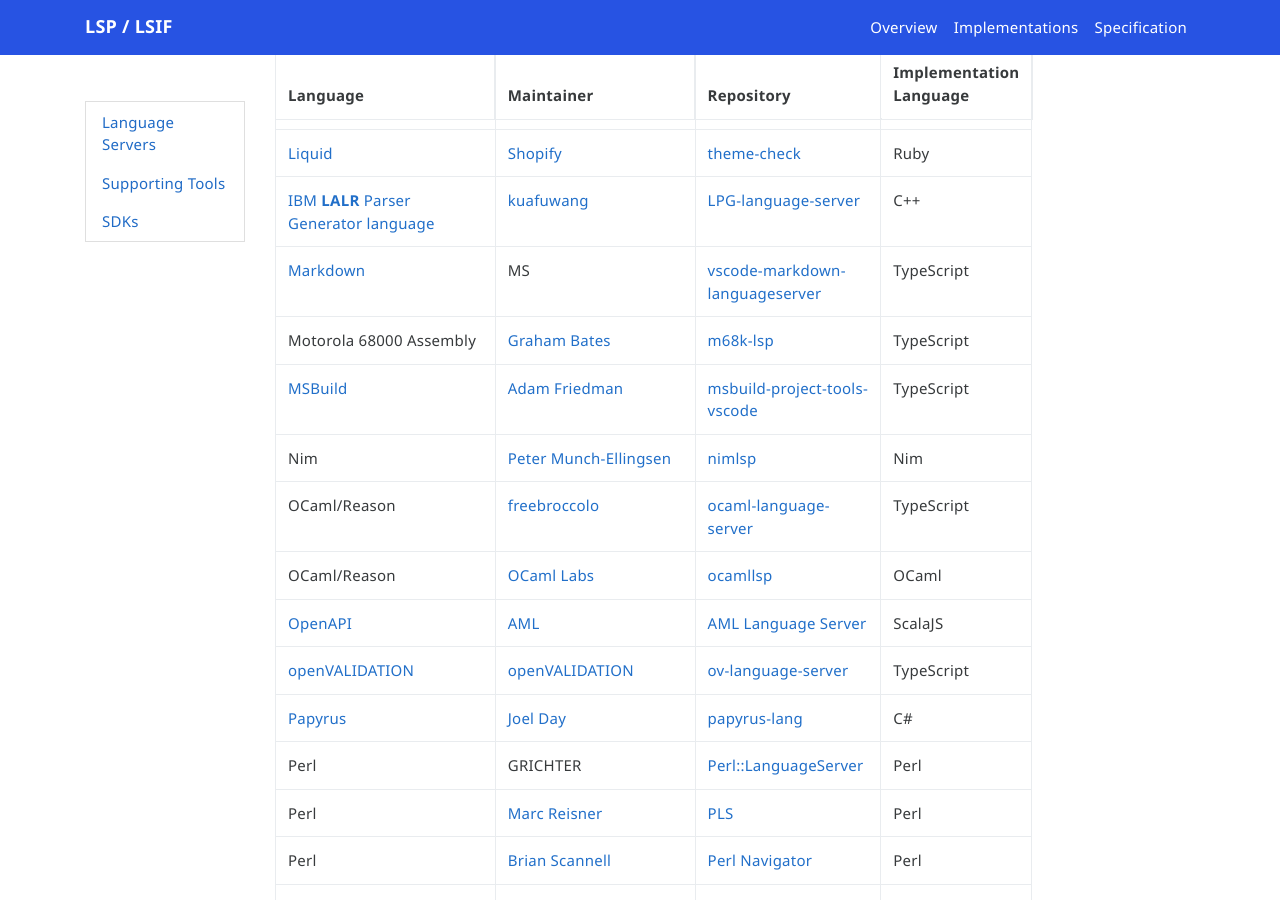
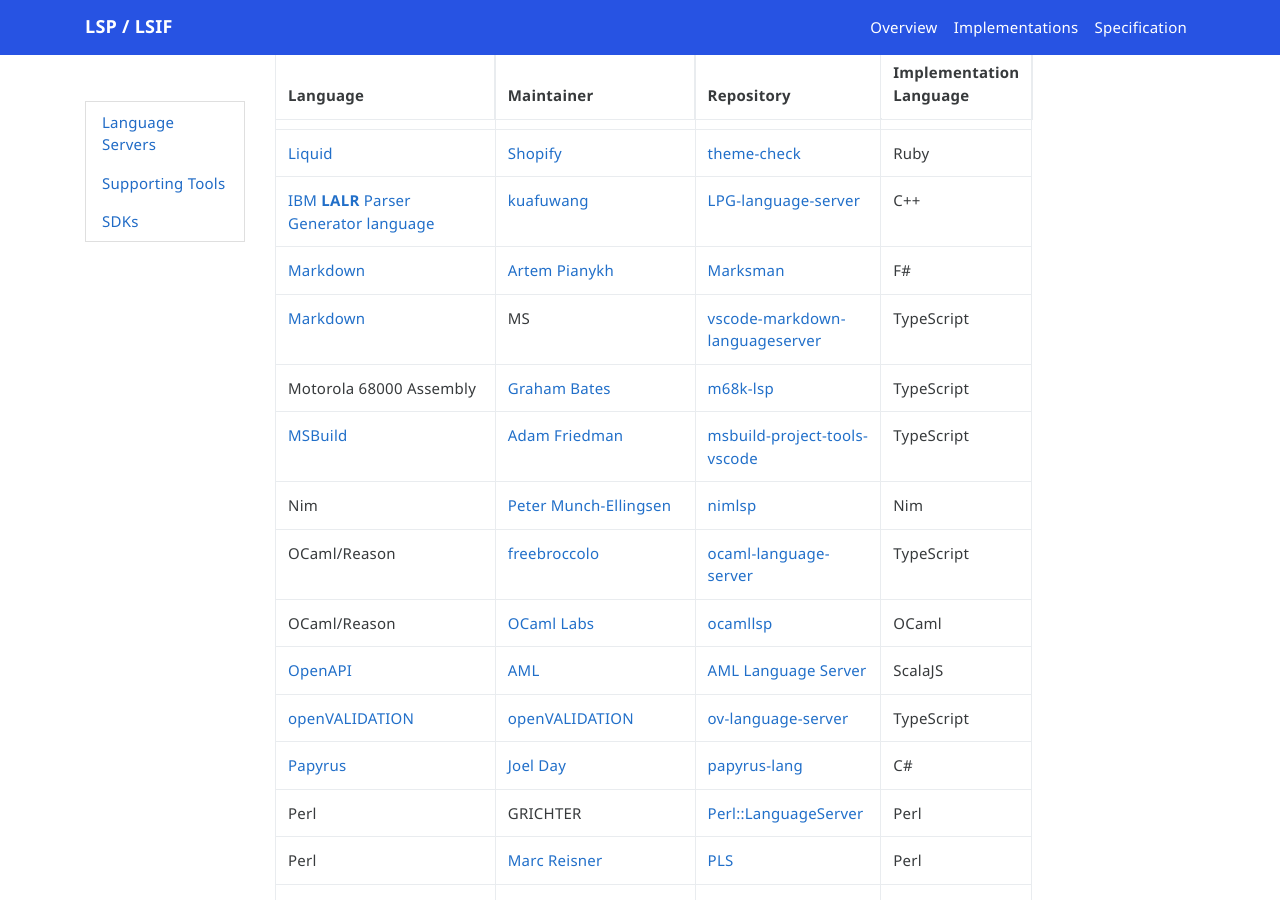
Before and after one commit to microsoft/language-server-protocol, a Jekyll site: the page built from _implementors/servers.md, in a window 1280 px wide and 900 px high, scrolled down 5897 px. Built offline with Jekyll 4.4.1, drawn with Linux system fonts in a browser that asks for light colours; nearby versions of some CDN libraries; comment, search, counter and statistics services are not loaded.

Commit message:
Add Marksman LSP implementor (#1664)

```diff
--- a/_implementors/servers.md
+++ b/_implementors/servers.md
@@ -111,6 +111,7 @@
 | [Lua](http://www.lua.org/)| [Tencent](https://github.com/Tencent/LuaHelper) | [LuaHelper](https://github.com/Tencent/LuaHelper) | Go |
 | [Liquid](https://shopify.github.io/liquid/) | [Shopify](https://github.com/Shopify/theme-check) | [theme-check](https://github.com/Shopify/theme-check) | Ruby |
 | [IBM **LALR** Parser Generator language](https://sourceforge.net/projects/lpg/)| [kuafuwang](https://github.com/kuafuwang) | [LPG-language-server](https://github.com/kuafuwang/LPG-language-server) | C++ |
+| [Markdown](https://commonmark.org) | [Artem Pianykh](https://github.com/artempyanykh) | [Marksman](https://github.com/artempyanykh/marksman) | F# |
 | [Markdown](https://commonmark.org) | MS | [vscode-markdown-languageserver](https://github.com/microsoft/vscode/tree/main/extensions/markdown-language-features/server) | TypeScript |
 | Motorola 68000 Assembly | [Graham Bates](https://github.com/grahambates) | [m68k-lsp](https://github.com/grahambates/m68k-lsp) | TypeScript |
 | [MSBuild](https://github.com/Microsoft/msbuild) | [Adam Friedman](https://github.com/tintoy) | [msbuild-project-tools-vscode](https://github.com/tintoy/msbuild-project-tools-vscode) | TypeScript |
```
